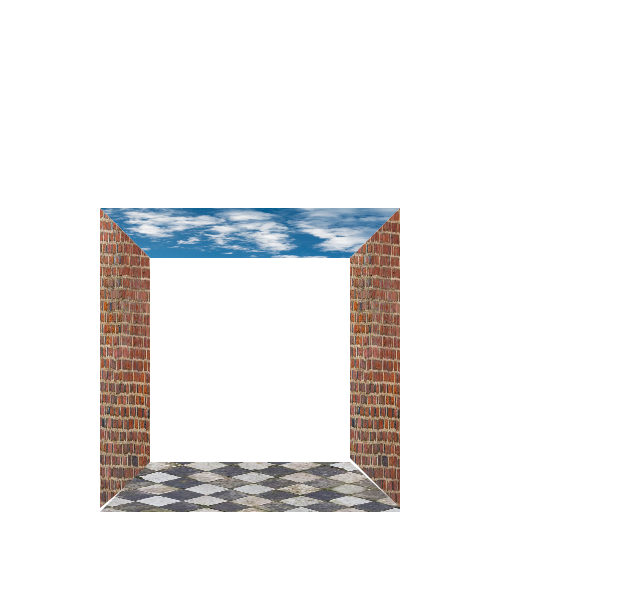
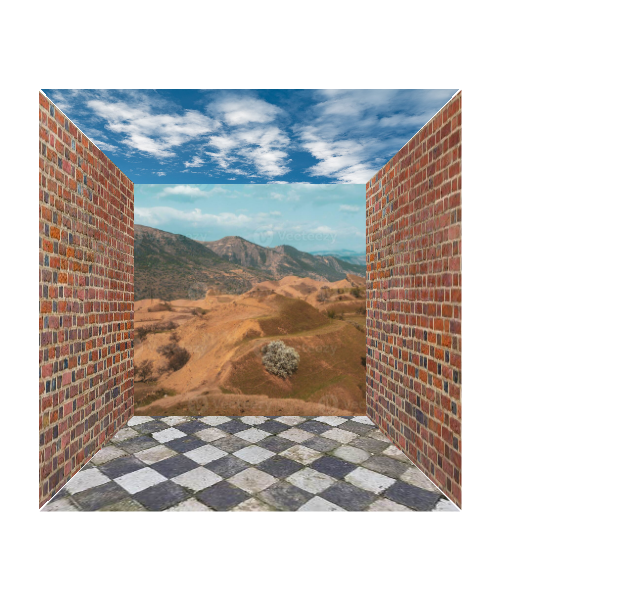
Before and after one commit to Ulianytskyi/DG-Dungeon-Crawler, a plain HTML site: page index.html in a window 1280 px wide. Shown: the top 603 px of the page, without its empty margins (0-640 px from the left). Drawn offline with Linux system fonts and the light colour scheme.

Commit message:
Commit 2

```diff
--- /dev/null
+++ b/css/styles-3d.css
@@ -0,0 +1,75 @@
+.cube {
+    left: 100px;
+    position: relative;
+}
+
+.front {
+    width: 300px;
+    height: 300px;
+    background: red;
+    top: 180px;
+    left: 0px;
+    position: absolute;
+    z-index: -1;
+}
+.front img {
+    width: 120%;
+}
+
+.top {
+    perspective: 500px;
+    width: 300px;
+    height: 300px;
+    top: 0px;
+    position: relative;
+}
+
+.top img {
+    width: 100%;
+    height: 100%;
+    transform: rotateX(-73deg) translateZ(0px);
+}
+
+.left {
+    perspective: 500px;
+    width: 300px;
+    height: 300px;
+    top: -150px;
+    left: -150px;
+    position: relative;
+}
+
+.left img {
+    width: 100%;
+    height: 100%;
+    transform: rotateY(73deg) translateZ(0px);
+}
+
+.right {
+    perspective: 500px;
+    width: 300px;
+    height: 300px;
+    top: -450px;
+    left: 150px;
+    position: relative;
+}
+
+.right img {
+    width: 100%;
+    height: 100%;
+    transform: rotateY(-73deg) translateZ(0px);
+}
+
+.down {
+    perspective: 500px;
+    width: 300px;
+    height: 300px;
+    top: -600px;
+    position: relative;
+}
+
+.down img {
+    width: 100%;
+    height: 100%;
+    transform: rotateX(73deg) translateZ(0px);
+}
--- /dev/null
+++ b/css/styles.css
@@ -0,0 +1,20 @@
+body {
+    padding: 0;
+    margin: 0;
+    font-family: 'Helvetica', 'Arial', sans-serif;
+}
+
+.hide {
+    display: none;
+}
+
+.content h2 {
+    text-align: center;
+}
+
+.square-temp {
+    display: block;
+    height: 100px;
+    width: 100px;
+    background-color: burlywood;
+}
--- a/index.html
+++ b/index.html
@@ -4,7 +4,8 @@
     <meta charset="UTF-8">
     <meta name="viewport" content="width=device-width, initial-scale=1.0">
     <title>DG: Dungeon Crawler</title>
-    <link rel="stylesheet" href="styles.css">
+    <link rel="stylesheet" href="css/styles.css">
+    <link rel="stylesheet" href="css/styles-3d.css">
 </head>
 <body>
     <div class="content hide">
@@ -23,7 +24,9 @@
             <img src="assets/wall.jpg" alt="">
         </div>
 
-        <!-- <div class="side front"></div> -->
+        <div class="side front">
+            <img src="assets/view_.jpg" alt="">
+        </div>
 
         <div class="side right">
             <img src="assets/wall.jpg" alt="">
@@ -32,9 +35,7 @@
         <div class="side down">
             <img src="assets/floor.jpg" alt="">
         </div>
-     </div>
-
-
+    </div>
 
 
     <script type="module" src="scripts/script.js"></script>
--- a/scripts/script.js
+++ b/scripts/script.js
@@ -20,9 +20,11 @@ contentField.style.margin = 'auto';
 
 
 
+// select disble -----------------------------------------
 
-
-
+document.addEventListener('selectstart', function (e) {
+    e.preventDefault(); // Відмінити подію виділення тексту
+  });
 
 
 
--- a/styles.css
+++ /dev/null
@@ -1,67 +0,0 @@
-body {
-    padding: 0;
-    margin: 0;
-    font-family: 'Helvetica', 'Arial', sans-serif;
-}
-
-.hide {
-    display: none;
-}
-
-.content h2 {
-    text-align: center;
-}
-
-.square-temp {
-    display: block;
-    height: 100px;
-    width: 100px;
-    background-color: burlywood;
-}
-
-.cube {
-    position: relative;
-    left: 100px;
-}
-
-.front {
-    width: 200px;
-    height: 200px;
-    background: red;
-    left: 50px;
-    position: relative;
-}
-
-.top img {
-    position: relative;
-    top: 208px;
-    width: 300px;
-    height: 50px;
-    clip-path: polygon(0 0, 300px 0px, 250px 50px, 50px 50px);
-}
-
-.left img {
-    position: relative;
-    top: 154px;
-    width: 50px;
-    height: 300px;
-    clip-path: polygon(0px 0px, 50px 50px, 300px 50px, 0px 300px);
-
-}
-
-.right img {
-    position: relative;
-    top: -150px;
-    left: 250px;
-    width: 50px;
-    height: 300px;
-    clip-path: polygon(50px 0px, 0px 50px, 0px 250px, 50px 300px);
-}
-
-.down img {
-    position: relative;
-    top: -200px;
-    width: 300px;
-    height: 50px;
-    clip-path: polygon(50px 0, 250px 0px, 305px 50px, 0px 50px);
-}
```
Also changed, not shown: assets/view_.jpg (added).
